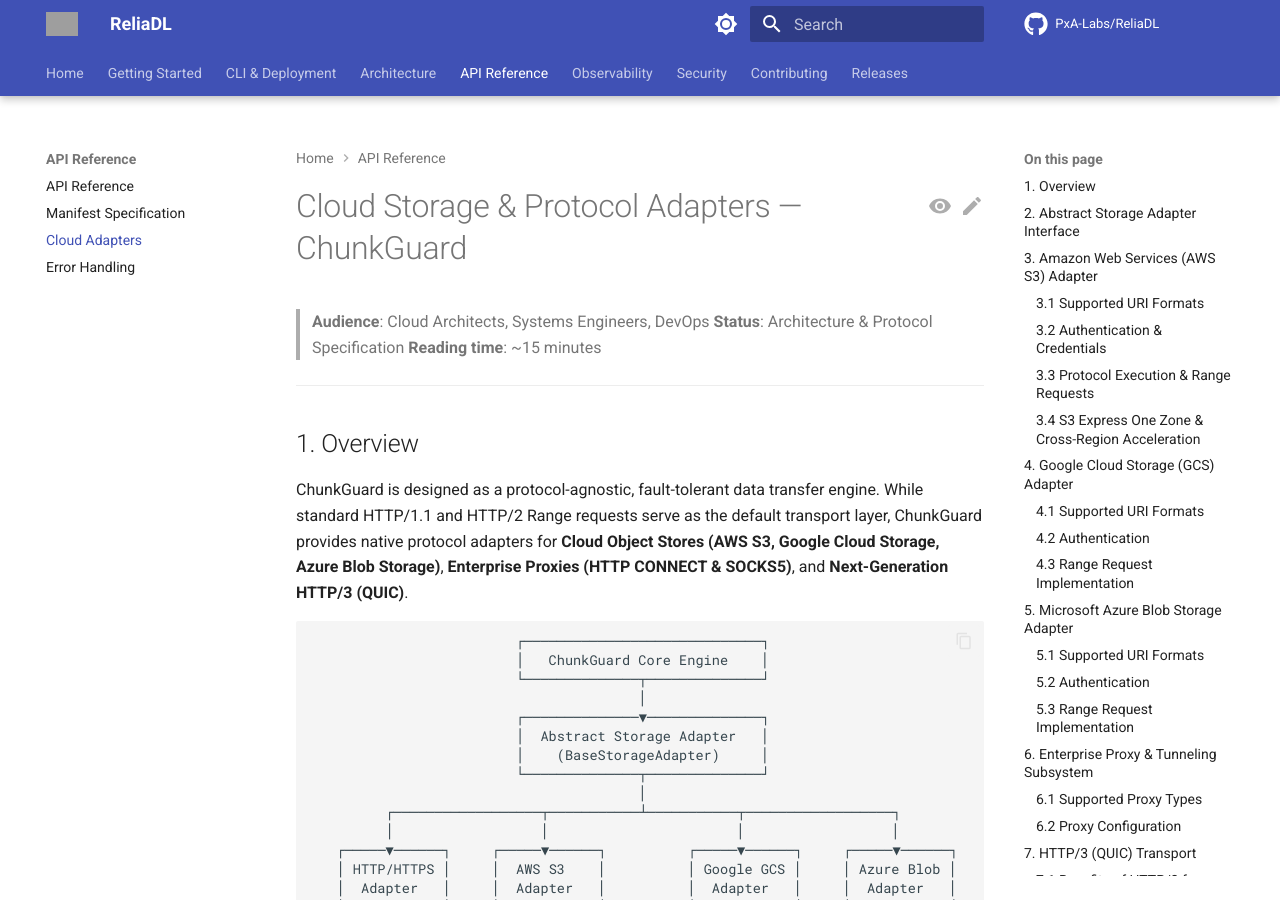
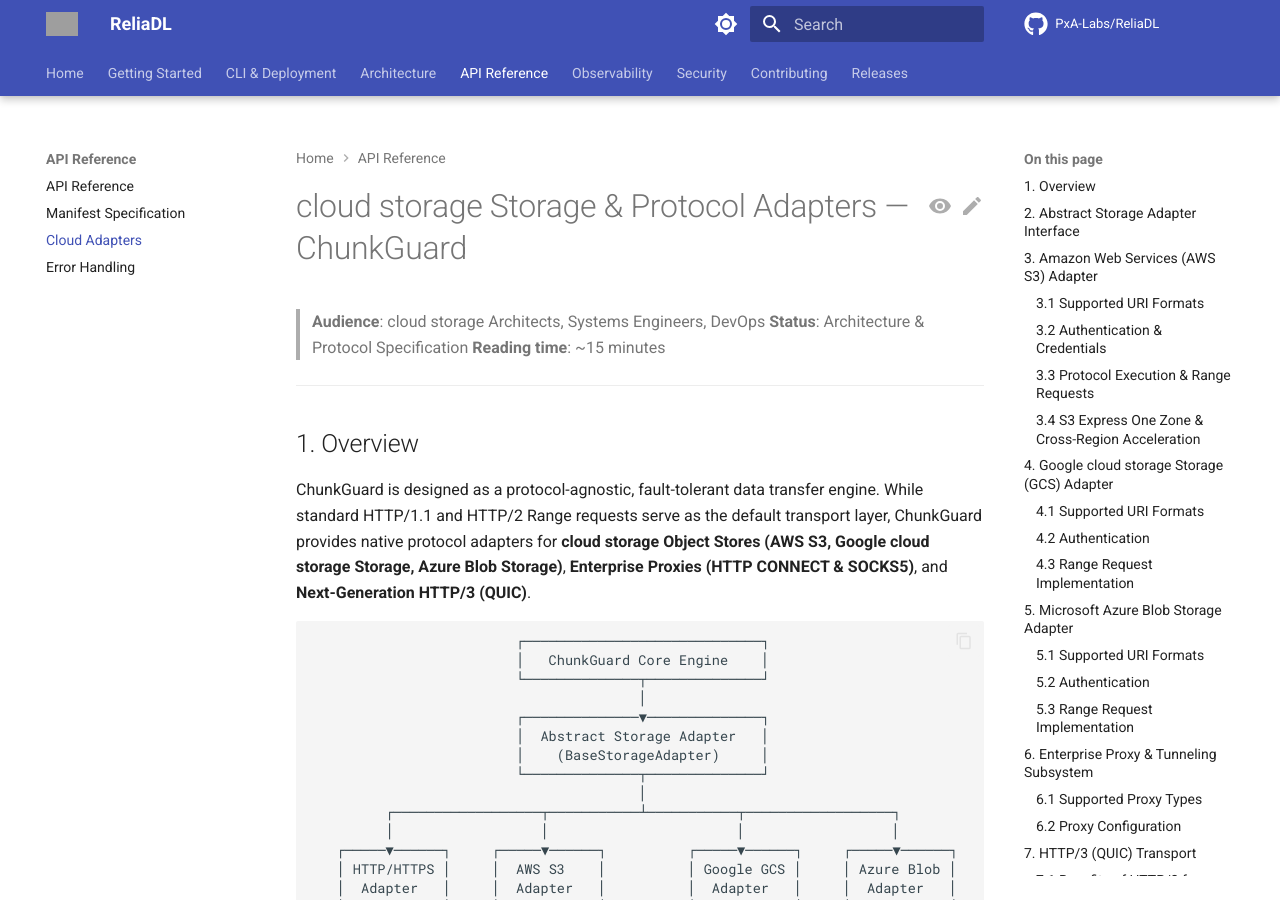
Before and after one commit to PxA-Labs/ReliaDL, an MkDocs documentation site: the page built from docs/CLOUD_ADAPTERS.md, in a window 1280 px wide and 900 px high. Built offline with MkDocs 1.6.1 and Material for MkDocs 9.7.7, drawn with Linux system fonts in a browser that asks for light colours; comment, search, counter and statistics services are not loaded; the version menu is left out; some of the changed text lies outside the part shown; grey boxes are pictures that could not be loaded.

Commit message:
docs: standardize cloud storage terminology

````diff
--- a/docs/CLOUD_ADAPTERS.md
+++ b/docs/CLOUD_ADAPTERS.md
@@ -1,6 +1,6 @@
-# Cloud Storage & Protocol Adapters — ChunkGuard
+# cloud storage Storage & Protocol Adapters — ChunkGuard
 
-> **Audience**: Cloud Architects, Systems Engineers, DevOps
+> **Audience**: cloud storage Architects, Systems Engineers, DevOps
 > **Status**: Architecture & Protocol Specification
 > **Reading time**: ~15 minutes
 
@@ -8,7 +8,7 @@
 
 ## 1. Overview
 
-ChunkGuard is designed as a protocol-agnostic, fault-tolerant data transfer engine. While standard HTTP/1.1 and HTTP/2 Range requests serve as the default transport layer, ChunkGuard provides native protocol adapters for **Cloud Object Stores (AWS S3, Google Cloud Storage, Azure Blob Storage)**, **Enterprise Proxies (HTTP CONNECT & SOCKS5)**, and **Next-Generation HTTP/3 (QUIC)**.
+ChunkGuard is designed as a protocol-agnostic, fault-tolerant data transfer engine. While standard HTTP/1.1 and HTTP/2 Range requests serve as the default transport layer, ChunkGuard provides native protocol adapters for **cloud storage Object Stores (AWS S3, Google cloud storage Storage, Azure Blob Storage)**, **Enterprise Proxies (HTTP CONNECT & SOCKS5)**, and **Next-Generation HTTP/3 (QUIC)**.
 
 ```
                          ┌─────────────────────────────┐
@@ -99,7 +99,7 @@
 
 ---
 
-## 4. Google Cloud Storage (GCS) Adapter
+## 4. Google cloud storage Storage (GCS) Adapter
 
 ### 4.1 Supported URI Formats
 * `gs://bucket-name/path/to/file.img`
````
